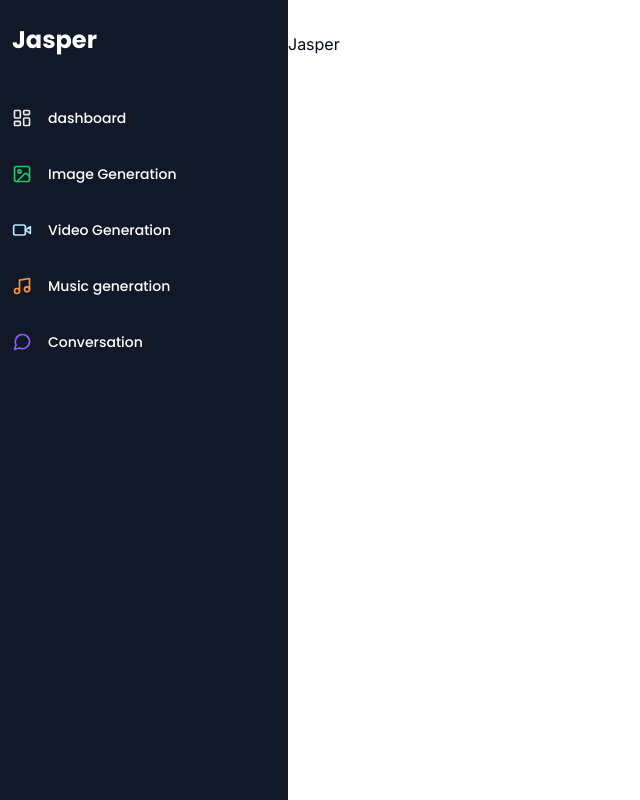
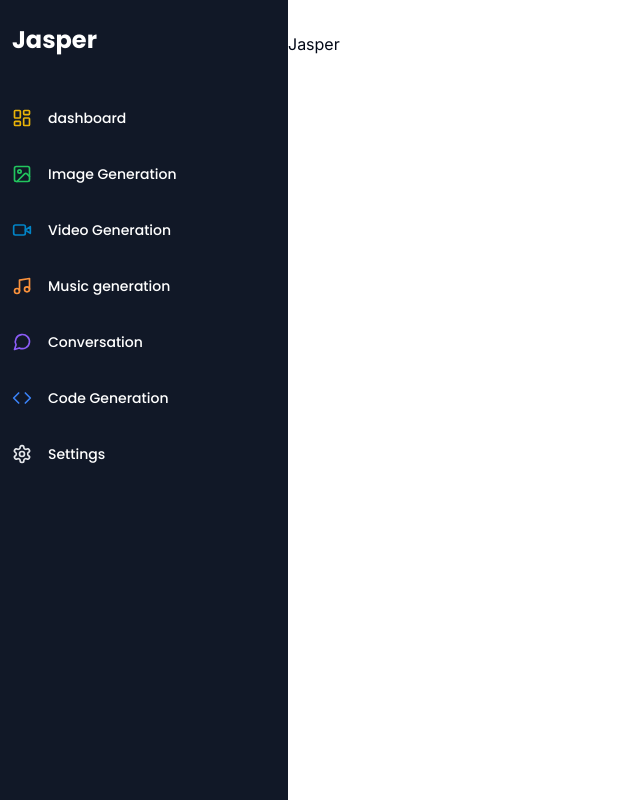
Before and after one commit to Enzyme-developer/Jasper, a Next.js app: page /dashboard in a window 1280 px wide. Shown: the whole page, without its empty margins (0-640 px from the left). Built offline with nearby package versions, Linux system fonts and the light colour scheme.

Commit message:
completed sidebar

```diff
--- a/components/SideBar.tsx
+++ b/components/SideBar.tsx
@@ -1,9 +1,11 @@
 import { cn, poppins } from "@/lib/utils";
 import {
+    Code,
   ImageIcon,
   LayoutDashboard,
   MessageCircle,
   Music,
+  Settings,
   Video,
 } from "lucide-react";
 import Image from "next/image";
@@ -16,7 +18,7 @@ const SideBar = () => {
       href: "/dashboard",
       icon: LayoutDashboard,
       label: "dashboard",
-      color: "text-gray-200",
+      color: "text-yellow-500",
     },
     {
       href: "/image",
@@ -28,7 +30,7 @@ const SideBar = () => {
       href: "/video",
       icon: Video,
       label: "Video Generation",
-      color: "text-sky-200",
+      color: "text-sky-600",
     },
     {
       href: "/music",
@@ -41,7 +43,19 @@ const SideBar = () => {
       icon: MessageCircle,
       label: "Conversation",
       color: "text-violet-500",
-    },
+      },
+      {
+        href: "/code",
+        icon: Code,
+        label: "Code Generation",
+        color: "text-blue-500",
+      },
+      {
+        href: "/settings",
+        icon: Settings,
+        label: "Settings",
+        color: "text-gray-200",
+      }
   ];
 
   return (
```
